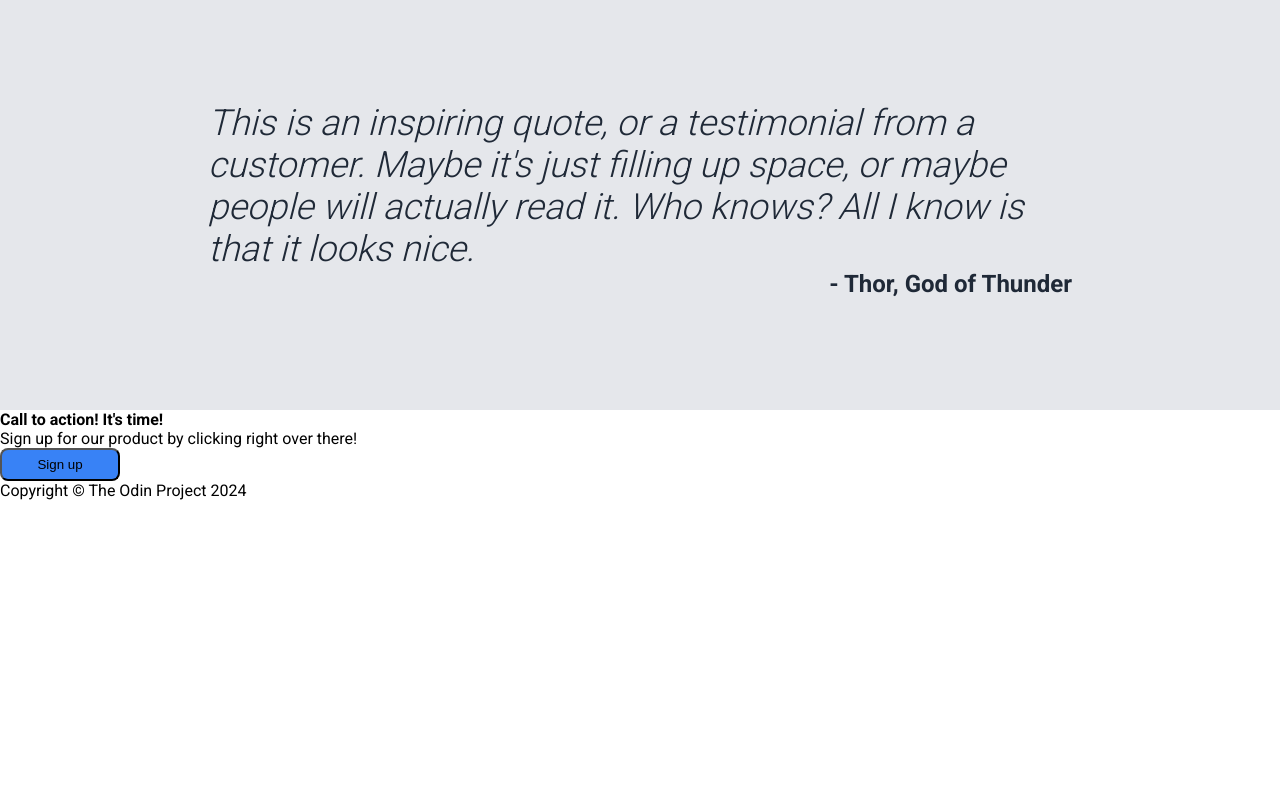
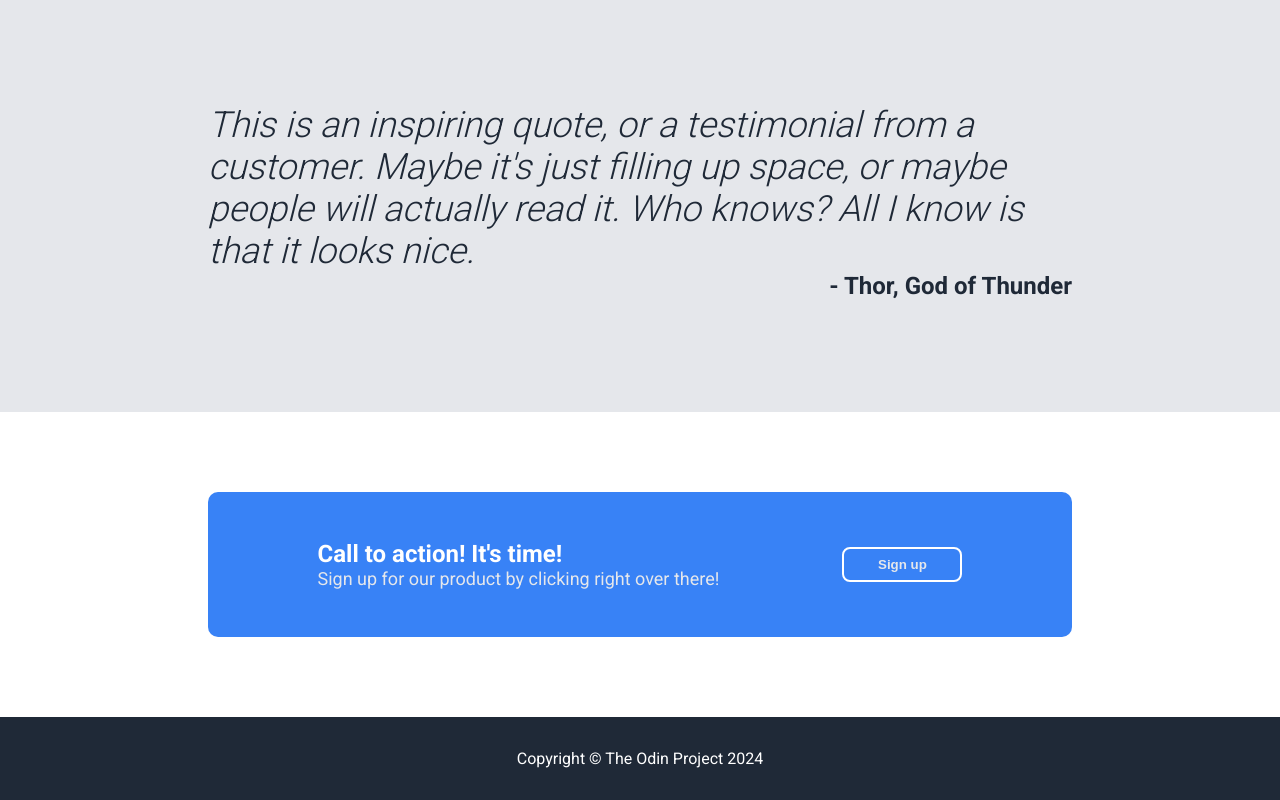
Before and after one commit to SisyphusTheSecond/landing-page, a plain HTML site: page index.html in a window 1280 px wide. Shown: the part 1007-1807 px from the top of the page. Before the commit the page ends 1507 px from the top, so only its background shows below. Drawn offline with Linux system fonts and the light colour scheme.

Commit message:
finish up the styling by using flexbox to style the footer and the quote sections, use font properties and different background colors to add a nice view of the example website

```diff
--- a/styles.css
+++ b/styles.css
@@ -151,3 +151,56 @@ button {
     font-weight: 100;
     color: #1f2937;
 }
+
+/* Sign Up Section */
+.sign-up {
+    display: flex;
+    justify-content: center;
+    align-items: center;
+    padding: 80px 208px;
+}
+
+.container {
+    display: flex;
+    justify-content: space-around;
+    align-items: center;
+    background-color: #3882f6;
+    padding: 48px;
+    width: 100%;
+    border-radius: 10px;
+}
+
+.container button {
+    border: 2px solid #fff;
+}
+
+strong {
+    font-size: 24px;
+    color: #fff;
+}
+
+.button {
+    padding: 7px 16px;
+    width: 120px;
+    background: #3882f6;
+    border-radius: 8px;
+    color: #e5e7eb;
+    font-weight: 900;
+    padding: 8px;
+}
+
+.click {
+    font-size: 18px;
+    color: #e5e7eb;
+    text-decoration: none;
+}
+
+/* Footer Section */
+footer {
+    background-color: #1f2937;
+    color: #fff;
+    display: flex;
+    justify-content: center;
+    align-items: center;
+    padding: 32px 0;
+}
```
